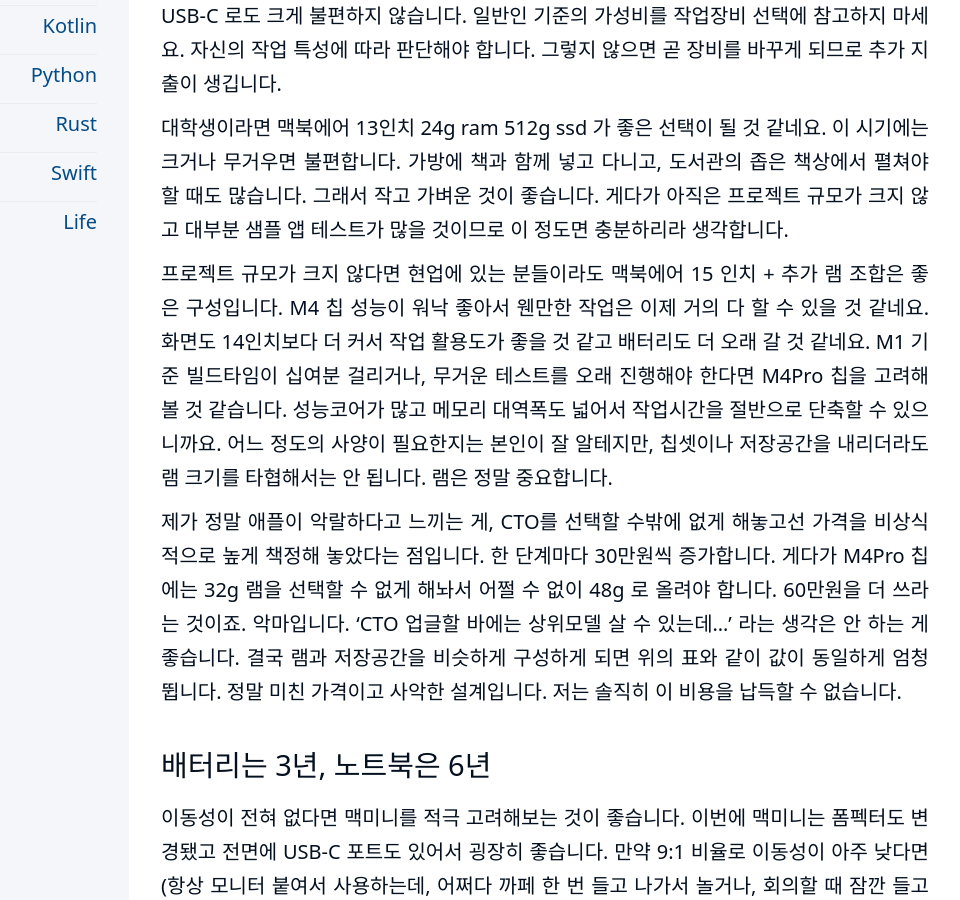
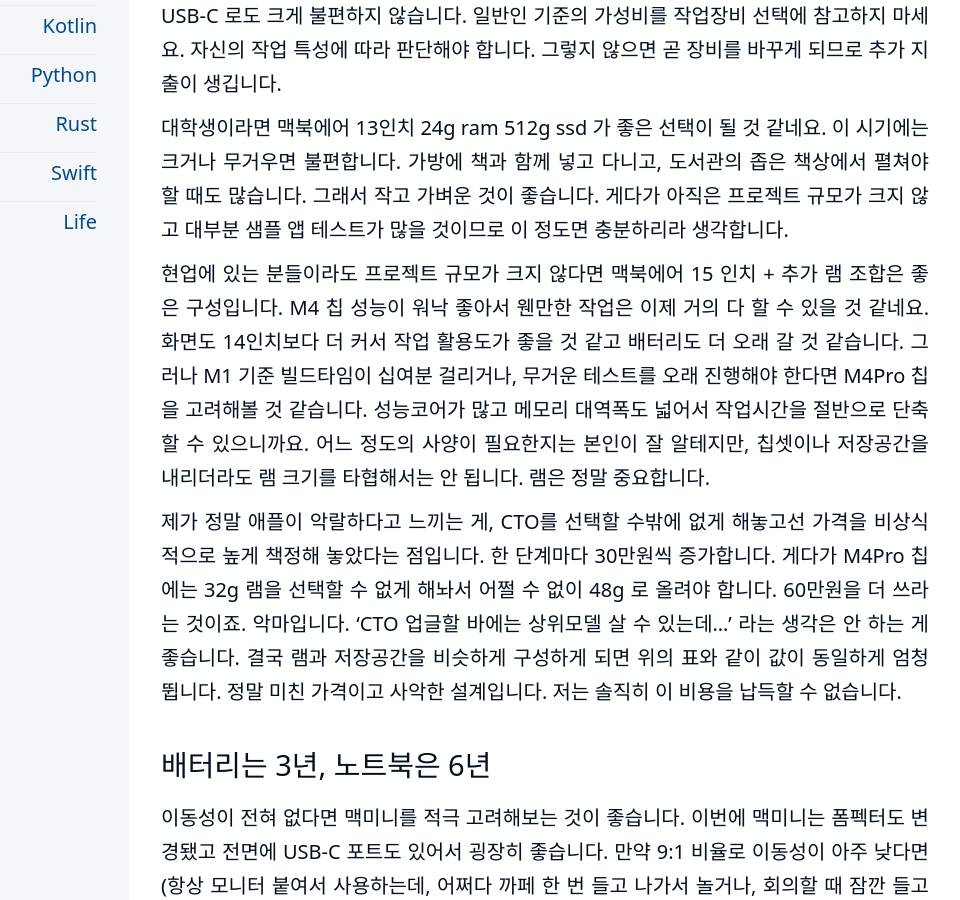
Before and after one commit to kiroshin/kiroshin.github.io, a Jekyll site: the page built from _posts/2025-03-24-macbook_for_dev.md, in a window 1280 px wide and 900 px high, scrolled down 3462 px. Shown: the whole window, without its empty margins (191-1151 px from the left). Built offline with Jekyll 4.4.1, drawn with Linux system fonts in a browser that asks for light colours.

Commit message:
Update 2025-03-24-macbook_for_dev.md

```diff
--- a/_posts/2025-03-24-macbook_for_dev.md
+++ b/_posts/2025-03-24-macbook_for_dev.md
@@ -46,7 +46,7 @@
 
 대학생이라면 맥북에어 13인치 24g ram 512g ssd 가 좋은 선택이 될 것 같네요. 이 시기에는 크거나 무거우면 불편합니다. 가방에 책과 함께 넣고 다니고, 도서관의 좁은 책상에서 펼쳐야 할 때도 많습니다. 그래서 작고 가벼운 것이 좋습니다. 게다가 아직은 프로젝트 규모가 크지 않고 대부분 샘플 앱 테스트가 많을 것이므로 이 정도면 충분하리라 생각합니다.
 
-프로젝트 규모가 크지 않다면 현업에 있는 분들이라도 맥북에어 15 인치 + 추가 램 조합은 좋은 구성입니다. M4 칩 성능이 워낙 좋아서 웬만한 작업은 이제 거의 다 할 수 있을 것 같네요. 화면도 14인치보다 더 커서 작업 활용도가 좋을 것 같고 배터리도 더 오래 갈 것 같네요. M1 기준 빌드타임이 십여분 걸리거나, 무거운 테스트를 오래 진행해야 한다면 M4Pro 칩을 고려해볼 것 같습니다. 성능코어가 많고 메모리 대역폭도 넓어서 작업시간을 절반으로 단축할 수 있으니까요. 어느 정도의 사양이 필요한지는 본인이 잘 알테지만, 칩셋이나 저장공간을 내리더라도 램 크기를 타협해서는 안 됩니다. 램은 정말 중요합니다.
+현업에 있는 분들이라도 프로젝트 규모가 크지 않다면 맥북에어 15 인치 + 추가 램 조합은 좋은 구성입니다. M4 칩 성능이 워낙 좋아서 웬만한 작업은 이제 거의 다 할 수 있을 것 같네요. 화면도 14인치보다 더 커서 작업 활용도가 좋을 것 같고 배터리도 더 오래 갈 것 같습니다. 그러나 M1 기준 빌드타임이 십여분 걸리거나, 무거운 테스트를 오래 진행해야 한다면 M4Pro 칩을 고려해볼 것 같습니다. 성능코어가 많고 메모리 대역폭도 넓어서 작업시간을 절반으로 단축할 수 있으니까요. 어느 정도의 사양이 필요한지는 본인이 잘 알테지만, 칩셋이나 저장공간을 내리더라도 램 크기를 타협해서는 안 됩니다. 램은 정말 중요합니다.
 
 제가 정말 애플이 악랄하다고 느끼는 게, CTO를 선택할 수밖에 없게 해놓고선 가격을 비상식적으로 높게 책정해 놓았다는 점입니다. 한 단계마다 30만원씩 증가합니다. 게다가 M4Pro 칩에는 32g 램을 선택할 수 없게 해놔서 어쩔 수 없이 48g 로 올려야 합니다. 60만원을 더 쓰라는 것이죠. 악마입니다. 'CTO 업글할 바에는 상위모델 살 수 있는데...' 라는 생각은 안 하는 게 좋습니다. 결국 램과 저장공간을 비슷하게 구성하게 되면 위의 표와 같이 값이 동일하게 엄청 뜁니다. 정말 미친 가격이고 사악한 설계입니다. 저는 솔직히 이 비용을 납득할 수 없습니다.
 
```
